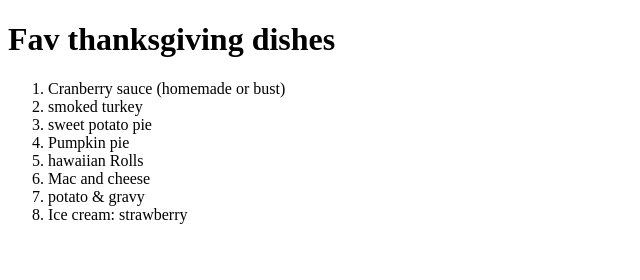
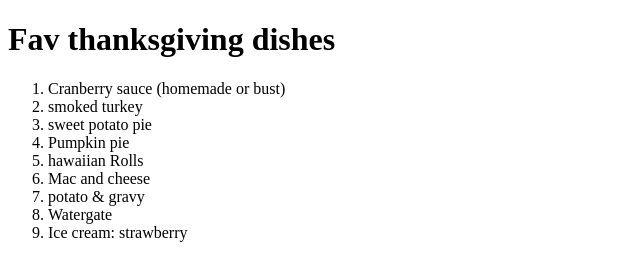
Before and after one commit to Sarah-Stodder/thankful-for-git, a plain HTML site: page index.html in a window 1280 px wide. Shown: the whole page, without its empty margins (0-640 px from the left). Drawn offline with Linux system fonts and the light colour scheme.

Commit message:
added watergate on hotfix because it was forgotten

```diff
--- a/index.html
+++ b/index.html
@@ -15,6 +15,7 @@
         <li>hawaiian Rolls</li>
         <li>Mac and cheese</li>
         <li>potato & gravy </li>
+        <li>Watergate</li>
         <li>Ice cream: strawberry </li>
     </ol>
 </body>
```
